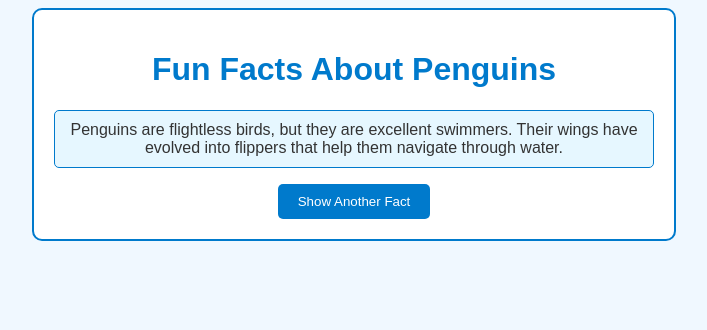
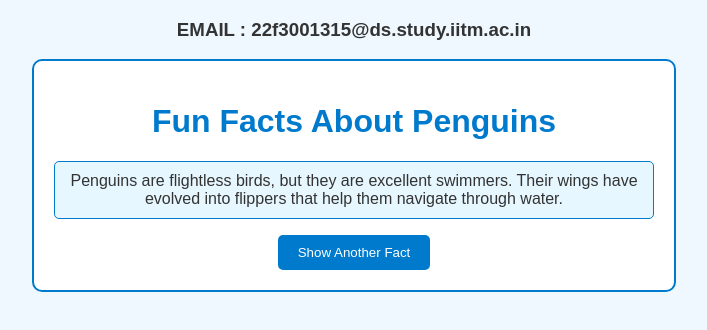
Before and after one commit to gkmfrombs/pengsfacts, a plain HTML site: page index.html in a window 1280 px wide. Shown: the whole page, without its empty margins (286-993 px from the left). Drawn offline with Linux system fonts and the light colour scheme.

Commit message:
Update index.html
Added student id

```diff
--- a/index.html
+++ b/index.html
@@ -53,6 +53,7 @@
     </style>
 </head>
 <body>
+    <h3>EMAIL : 22f3001315@ds.study.iitm.ac.in </h3>
     <div class="container">
         <h1>Fun Facts About Penguins</h1>
         <ul id="facts-list"></ul>
```
